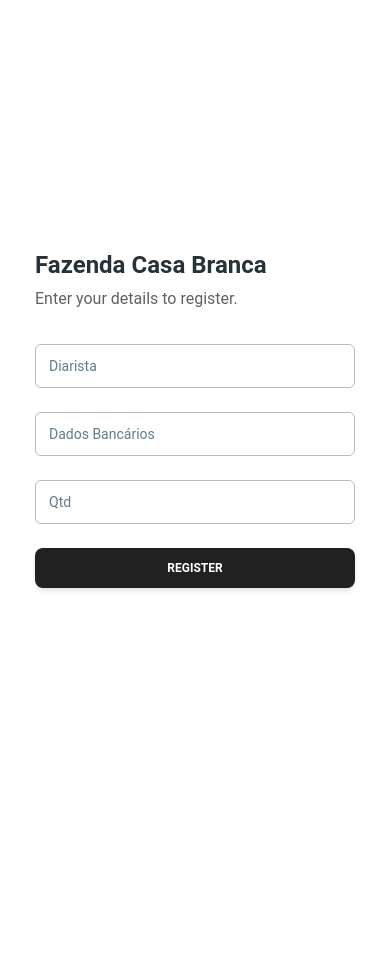
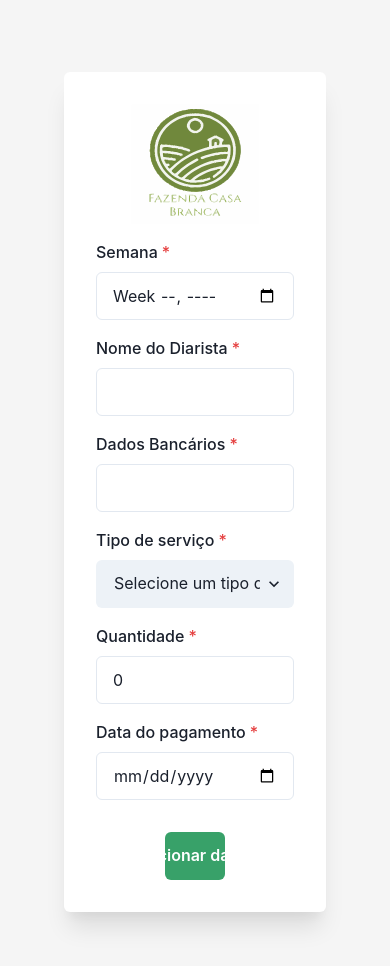
Before and after one commit to TestCoding3/form_casa_branca, a Next.js app: page / in a window 390 px wide. Shown: the top 966 px of the page. Before the commit the page ends 844 px from the top, so only its background shows below. Built offline with nearby package versions, Linux system fonts and the light colour scheme.

Commit message:
added chakra, yup, react-hook-form, form and table

```diff
--- a/components/form.tsx
+++ /dev/null
@@ -1,26 +0,0 @@
-import { Card, Input, Button, Typography } from "@material-tailwind/react";
-import { useState } from "react";
-
-export default function Form() {
-  const [form, setForm] = useState([]);
-  return (
-    <Card color="transparent" shadow={false}>
-      <Typography variant="h4" color="blue-gray">
-        Fazenda Casa Branca
-      </Typography>
-      <Typography color="gray" className="mt-1 font-normal">
-        Enter your details to register.
-      </Typography>
-      <form className="mt-8 mb-2 w-80 max-w-screen-lg sm:w-96">
-        <div className="mb-4 flex flex-col gap-6">
-          <Input size="lg" label="Diarista" />
-          <Input size="lg" label="Dados Bancários" />
-          <Input type="password" size="lg" label="Qtd" />
-        </div>
-        <Button className="mt-6" fullWidth>
-          Register
-        </Button>
-      </form>
-    </Card>
-  );
-}
--- a/pages/index.tsx
+++ b/pages/index.tsx
@@ -1,10 +1,14 @@
-import Form from "@/components/form";
+import Form from "@/public/components/form";
+import { Box, ChakraProvider } from "@chakra-ui/react";
 
 export default function Home() {
-
   return (
-    <div className="w-screen h-screen flex justify-center items-center">
-      <Form/>
-    </div>
+    <ChakraProvider>
+      <Box
+        bgColor={"blackAlpha.50"}
+      >
+        <Form />
+      </Box>
+    </ChakraProvider>
   );
 }
--- /dev/null
+++ b/public/components/form.tsx
@@ -0,0 +1,289 @@
+import {
+  Box,
+  Button,
+  Card,
+  FormControl,
+  FormErrorMessage,
+  FormLabel,
+  Input,
+  Select,
+  Table,
+  TableCaption,
+  TableContainer,
+  Tbody,
+  Td,
+  Tfoot,
+  Th,
+  Thead,
+  Tr,
+} from "@chakra-ui/react";
+import { useState } from "react";
+import { object, string, number, date } from "yup";
+import { yupResolver } from "@hookform/resolvers/yup";
+import { Controller, useForm, SubmitHandler } from "react-hook-form";
+import Image from "next/image";
+import logo from "../images/logo.svg";
+
+export default function Form() {
+  const [loading, setLoading] = useState(false);
+  const [table, setTable] = useState<DailyWorkersManagementForm[]>([]);
+
+  const schema = object().shape({
+    week: string().required("Escolha a semana de trabalho."),
+    dailyWorker: string().required("Preencha o nome do diarista."),
+    bankInfo: string().required(
+      "Preencha as informações de pagamento do trabalhador."
+    ),
+    service: string().required("Escolha o tipo de serviço."),
+    quantity: number().required("Preencha a quantidade do serviço."),
+    paymentDay: date().required("Escolha a data de pagamento."),
+  });
+
+  const { control, handleSubmit } = useForm<DailyWorkersManagementForm>({
+    resolver: yupResolver(schema),
+    defaultValues: {
+      week: "",
+      dailyWorker: "",
+      bankInfo: "",
+      service: "",
+      quantity: 0,
+      paymentDay: undefined,
+    },
+  });
+
+  const handleAdd: SubmitHandler<DailyWorkersManagementForm> = ({
+    week,
+    dailyWorker,
+    bankInfo,
+    service,
+    quantity,
+    paymentDay,
+  }: DailyWorkersManagementForm) => {
+    setLoading(true);
+    setTable((prevTable) => [
+      ...prevTable,
+      {
+        week,
+        dailyWorker,
+        bankInfo,
+        service,
+        quantity,
+        paymentDay,
+      },
+    ]);
+    setLoading(false);
+  };
+
+  const cost = (service: string, quantity: number) => {
+    var cost = 0;
+    service === "Diária" ? (cost = 80 * quantity) : (cost = 40 * quantity);
+    return cost;
+  };
+
+  return (
+    <Box py={2}>
+      <Card
+        m={16}
+        p={8}
+        gap={4}
+        shadow={"xl"}
+        justifyContent={"center"}
+        alignItems={"center"}
+      >
+        <Image src={logo} alt="logo" height={120} />
+        <Controller
+          control={control}
+          name="week"
+          render={({ field: { value, onChange }, fieldState: { error } }) => (
+            <FormControl
+              variant="floating"
+              isRequired
+              isInvalid={Boolean(error)}
+            >
+              <FormLabel>Semana</FormLabel>
+              <Input
+                placeholder=""
+                h={12}
+                value={value}
+                onChange={onChange}
+                type="week"
+              />
+              <FormErrorMessage>{error?.message}</FormErrorMessage>
+            </FormControl>
+          )}
+        />
+
+        <Controller
+          control={control}
+          name="dailyWorker"
+          render={({ field: { value, onChange }, fieldState: { error } }) => (
+            <FormControl
+              variant="floating"
+              isRequired
+              isInvalid={Boolean(error)}
+            >
+              <FormLabel>Nome do Diarista</FormLabel>
+              <Input
+                placeholder=""
+                h={12}
+                value={value}
+                onChange={onChange}
+                type="text"
+              />
+              <FormErrorMessage>{error?.message}</FormErrorMessage>
+            </FormControl>
+          )}
+        />
+        <Controller
+          control={control}
+          name="bankInfo"
+          render={({ field: { value, onChange }, fieldState: { error } }) => (
+            <FormControl
+              variant="floating"
+              isRequired
+              isInvalid={Boolean(error)}
+            >
+              <FormLabel>Dados Bancários</FormLabel>
+              <Input
+                placeholder=""
+                h={12}
+                value={value}
+                onChange={onChange}
+                type="text"
+              />
+              <FormErrorMessage>{error?.message}</FormErrorMessage>
+            </FormControl>
+          )}
+        />
+        <Controller
+          control={control}
+          name="service"
+          render={({ field: { value, onChange }, fieldState: { error } }) => (
+            <FormControl
+              variant="floating"
+              isRequired
+              isInvalid={Boolean(error)}
+            >
+              <FormLabel>Tipo de serviço</FormLabel>
+              <Select
+                variant="filled"
+                h={12}
+                defaultValue={value}
+                onChange={onChange}
+                placeholder="Selecione um tipo de serviço"
+              >
+                <option label={"Diária"} value={"Diária"} />
+                <option label={"Horas extras"} value={"Horas extras"} />
+              </Select>
+              <FormErrorMessage>{error?.message}</FormErrorMessage>
+            </FormControl>
+          )}
+        />
+        <Controller
+          control={control}
+          name="quantity"
+          render={({ field: { value, onChange }, fieldState: { error } }) => (
+            <FormControl
+              variant="floating"
+              isRequired
+              isInvalid={Boolean(error)}
+            >
+              <FormLabel>Quantidade</FormLabel>
+              <Input
+                placeholder=""
+                h={12}
+                value={value}
+                onChange={onChange}
+                type="number"
+              />
+              <FormErrorMessage>{error?.message}</FormErrorMessage>
+            </FormControl>
+          )}
+        />
+        <Controller
+          control={control}
+          name="paymentDay"
+          render={({ field: { value, onChange }, fieldState: { error } }) => (
+            <FormControl
+              variant="floating"
+              isRequired
+              isInvalid={Boolean(error)}
+            >
+              <FormLabel>Data do pagamento</FormLabel>
+              <Input
+                placeholder=""
+                h={12}
+                value={value?.toString()}
+                onChange={onChange}
+                type="date"
+              />
+              <FormErrorMessage>{error?.message}</FormErrorMessage>
+            </FormControl>
+          )}
+        />
+
+        <Button
+          h={12}
+          w="30%"
+          onClick={handleSubmit(handleAdd)}
+          isDisabled={loading}
+          mt={4}
+          colorScheme="green"
+        >
+          Adicionar dados
+        </Button>
+      </Card>
+      {table.length > 0 && (
+        <Card
+          m={16}
+          p={8}
+          gap={4}
+          shadow={"xl"}
+          justifyContent={"center"}
+          alignItems={"center"}
+        >
+          <TableContainer>
+            <Table variant="simple">
+              <TableCaption placement="top" mb={4}>
+                Dados adicionados
+              </TableCaption>
+              <Thead>
+                <Tr>
+                  <Th>diarista</Th>
+                  <Th>dados bancários</Th>
+                  <Th>serviço</Th>
+                  <Th>quantidade</Th>
+                  <Th>valor</Th>
+                </Tr>
+              </Thead>
+              <Tbody>
+                {table?.map((current, key) => {
+                  return (
+                    <Tr key={key}>
+                      <Td>{current.dailyWorker}</Td>
+                      <Td>{current.bankInfo}</Td>
+                      <Td>{current.service}</Td>
+                      <Td textAlign={"right"}>{current.quantity}</Td>
+                      <Td textAlign={"right"}>
+                        {cost(current.service, current.quantity)}
+                      </Td>
+                    </Tr>
+                  );
+                })}
+              </Tbody>
+              <Tfoot>
+                <Tr>
+                  <Th>Total</Th>
+                  <Th></Th>
+                  <Th></Th>
+                  <Th></Th>
+                  <Th isNumeric>500</Th>
+                </Tr>
+              </Tfoot>
+            </Table>
+          </TableContainer>
+        </Card>
+      )}
+    </Box>
+  );
+}
--- a/tailwind.config.js
+++ b/tailwind.config.js
@@ -1,6 +1,5 @@
 /** @type {import('tailwindcss').Config} */
-const withMT = require("@material-tailwind/react/utils/withMT");
-module.exports = withMT({
+module.exports = {
   content: [
     "./pages/**/*.{js,ts,jsx,tsx,mdx}",
     "./components/**/*.{js,ts,jsx,tsx,mdx}",
@@ -16,4 +15,4 @@ module.exports = withMT({
     },
   },
   plugins: [],
-});
+};
```
Also changed, not shown: package.json (+5 -2 lines), public/types/DailyWorkersManagementForm.interface.ts (added, +9 -0 lines), public/images/logo.svg (added), 1 other file (tests, documents, lock files or other folders).
